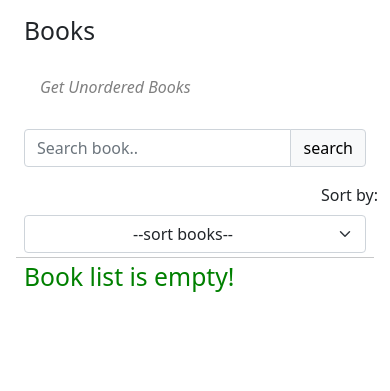
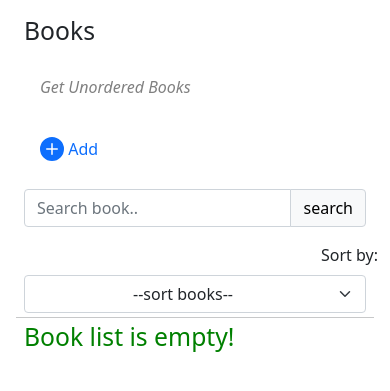
Before and after one commit to Misha86/sprint14-om7-s16-team1-1, a Django app: page /book/list/ in a window 390 px wide. Shown: the part 218-609 px from the top of the page. Run offline with Django 3.2, Linux system fonts and the light colour scheme; data that the repository does not hold is empty; some libraries are stand-ins or nearby versions.

Commit message:
added modal_template for form

```diff
--- a/book/templates/book/book_list.html
+++ b/book/templates/book/book_list.html
@@ -22,7 +22,15 @@
     </a>
     {% endif %}
 </div>
-<div class="col-md-4 col-lg-4 justify-content-right">
+<div class="col-md-1 col-lg-1">
+    <a href="" class="nav-link" data-toggle="modal" data-target="#exampleModalCenter">
+        <svg class="bi mx-auto mb-1 align-middle" width="24" height="24">
+            <use xlink:href="#additem"/>
+        </svg>
+        Add
+    </a>
+</div>
+<div class="col-md-3 col-lg-3 justify-content-right">
     <form action="{{request.path}}">
         <div class="input-group">
             <input type="text" class="form-control" placeholder="Search book.." name="q">
@@ -65,6 +73,12 @@
 <hr class="my-1">
 </div>
 
+{% if books.has_other_pages %}
+
+     {% include 'books_pagination.html' %}
+
+{% endif %}
+
 <div class="row row-cols-1 row-cols-sm-2 row-cols-md-3 row-cols-lg-4">
 
     {% for book in books %}
@@ -96,10 +110,6 @@
 
 </div>
 
-{% if books.has_other_pages %}
-
-     {% include 'books_pagination.html' %}
-
-{% endif %}
+{% include 'book_modal_form.html' %}
 
 {% endblock content %}
--- /dev/null
+++ b/book/templates/book/book_modal_form.html
@@ -0,0 +1,22 @@
+{% load static %}
+
+<!-- Modal -->
+<div class="modal fade" id="exampleModalCenter" tabindex="-1" role="dialog" aria-labelledby="exampleModalCenterTitle" aria-hidden="true">
+  <div class="modal-dialog modal-dialog-centered" role="document">
+    <div class="modal-content">
+      <div class="modal-header">
+        <h5 class="modal-title" id="exampleModalCenterTitle">Modal title</h5>
+        <button type="button" class="close" data-dismiss="modal" aria-label="Close">
+          <span aria-hidden="true">&times;</span>
+        </button>
+      </div>
+      <div class="modal-body">
+        ...
+      </div>
+      <div class="modal-footer">
+        <button type="button" class="btn btn-secondary" data-dismiss="modal">Close</button>
+        <button type="button" class="btn btn-primary">Save changes</button>
+      </div>
+    </div>
+  </div>
+</div>
--- a/static/css/mycss.css
+++ b/static/css/mycss.css
@@ -1,3 +1,29 @@
-p.book-description {
-    text-indent: 3 px;
+.close {
+  float: right;
+  font-size: 1.5rem;;
+  font-weight:700;
+  line-height: 1;
+  color: #000;
+  text-shadow: 0 1px 0 #fff;
+  opacity: .5;
+
+  &:not(:disabled):not(.disabled) {
+
+    @include hover-focus {
+      color: $close-color;
+      text-decoration: none;
+      opacity: .75;
+    }
+
+    // Opinionated: add "hand" cursor to non-disabled .close elements
+    cursor: pointer;
+  }
 }
+
+
+button.close {
+  padding: 0;
+  background-color: transparent;
+  border: 0;
+  -webkit-appearance: none;
+}
--- a/templates/base.html
+++ b/templates/base.html
@@ -4,27 +4,28 @@
 <head>
     <meta charset="utf-8">
     <meta name="viewport" content="width=device-width, initial-scale=1">
-    <meta name="description" content="">
-    <meta name="author" content="Mark Otto, Jacob Thornton, and Bootstrap contributors">
-    <meta name="generator" content="Hugo 0.88.1">
     <title>{% block title %}Library{% endblock %}</title>
     <link rel="shortcut icon" href="{% static 'library.png' %}">
 
+    <script src="https://code.jquery.com/jquery-3.3.1.slim.min.js"></script>
+    <script src="https://cdn.jsdelivr.net/npm/popper.js@1.14.7/dist/umd/popper.min.js"></script>
+    <script src="https://cdn.jsdelivr.net/npm/bootstrap@4.3.1/dist/js/bootstrap.min.js"></script>
+
     <!-- Bootstrap core CSS -->
     <link href="{% static 'bootstrap.css' %}" rel="stylesheet">
+    <link href="{% static 'mycss.css' %}" rel="stylesheet">
     <!-- Custom styles for this template -->
     <link rel="stylesheet" href="{% static 'headers.css' %}" rel="stylesheet">
     <link rel="stylesheet" href="{% static 'features.css' %}" rel="stylesheet">
 
+
     <script src="https://ajax.googleapis.com/ajax/libs/jquery/3.6.0/jquery.min.js"></script>
-    <script src="{% static 'bootstrap.min.js' %}"></script>
+    <script src="https://maxcdn.bootstrapcdn.com/bootstrap/3.4.1/js/bootstrap.min.js"></script>
+
     <!-- Option 1: Include in HTML -->
     <link rel="stylesheet" href="https://cdn.jsdelivr.net/npm/bootstrap-icons@1.3.0/font/bootstrap-icons.css">
-
-
 </head>
 <body>
-
 <svg style="display: none;">
     <symbol id="home" viewBox="0 0 16 16">
         <path d="M8.354 1.146a.5.5 0 0 0-.708 0l-6 6A.5.5 0 0 0 1.5 7.5v7a.5.5 0 0 0 .5.5h4.5a.5.5 0 0 0 .5-.5v-4h2v4a.5.5 0 0 0 .5.5H14a.5.5 0 0 0 .5-.5v-7a.5.5 0 0 0-.146-.354L13 5.793V2.5a.5.5 0 0 0-.5-.5h-1a.5.5 0 0 0-.5.5v1.293L8.354 1.146zM2.5 14V7.707l5.5-5.5 5.5 5.5V14H10v-4a.5.5 0 0 0-.5-.5h-3a.5.5 0 0 0-.5.5v4H2.5z"/>
@@ -48,8 +49,10 @@
     <symbol id="grid2" viewBox="0 0 16 16">
         <path d="M1 2.5A1.5 1.5 0 0 1 2.5 1h3A1.5 1.5 0 0 1 7 2.5v3A1.5 1.5 0 0 1 5.5 7h-3A1.5 1.5 0 0 1 1 5.5v-3zm8 0A1.5 1.5 0 0 1 10.5 1h3A1.5 1.5 0 0 1 15 2.5v3A1.5 1.5 0 0 1 13.5 7h-3A1.5 1.5 0 0 1 9 5.5v-3zm-8 8A1.5 1.5 0 0 1 2.5 9h3A1.5 1.5 0 0 1 7 10.5v3A1.5 1.5 0 0 1 5.5 15h-3A1.5 1.5 0 0 1 1 13.5v-3zm8 0A1.5 1.5 0 0 1 10.5 9h3a1.5 1.5 0 0 1 1.5 1.5v3a1.5 1.5 0 0 1-1.5 1.5h-3A1.5 1.5 0 0 1 9 13.5v-3z"/>
     </symbol>
+    <symbol id="additem" viewBox="0 0 16 16">
+        <path d="M16 8A8 8 0 1 1 0 8a8 8 0 0 1 16 0zM8.5 4.5a.5.5 0 0 0-1 0v3h-3a.5.5 0 0 0 0 1h3v3a.5.5 0 0 0 1 0v-3h3a.5.5 0 0 0 0-1h-3v-3z"/>
+    </symbol>
 </svg>
-
 <main>
     <header>
         <div class="px-3 py-2 bg-dark text-white">
@@ -119,7 +122,6 @@
 
             {% block content %}
             <style>
-
             body {
                background-image: url({% static "VIRAL.jpg" %});
                background-repeat: no-repeat;
@@ -127,8 +129,10 @@
                background-attachment: fixed;
             }
 
+
             </style>
             {% endblock content %}
+
         </div>
     </div>
 
```
Lines whose indentation alone changed are shown as unchanged.
